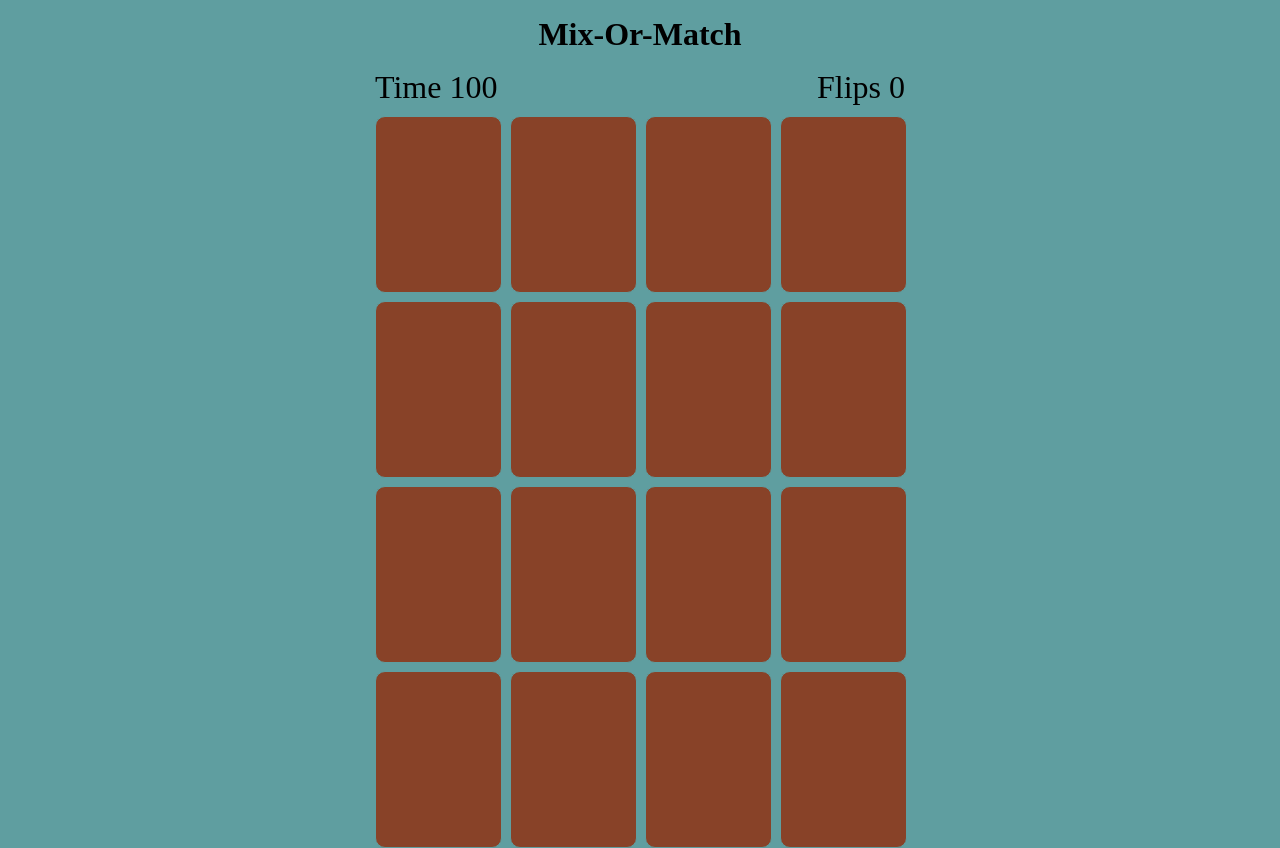
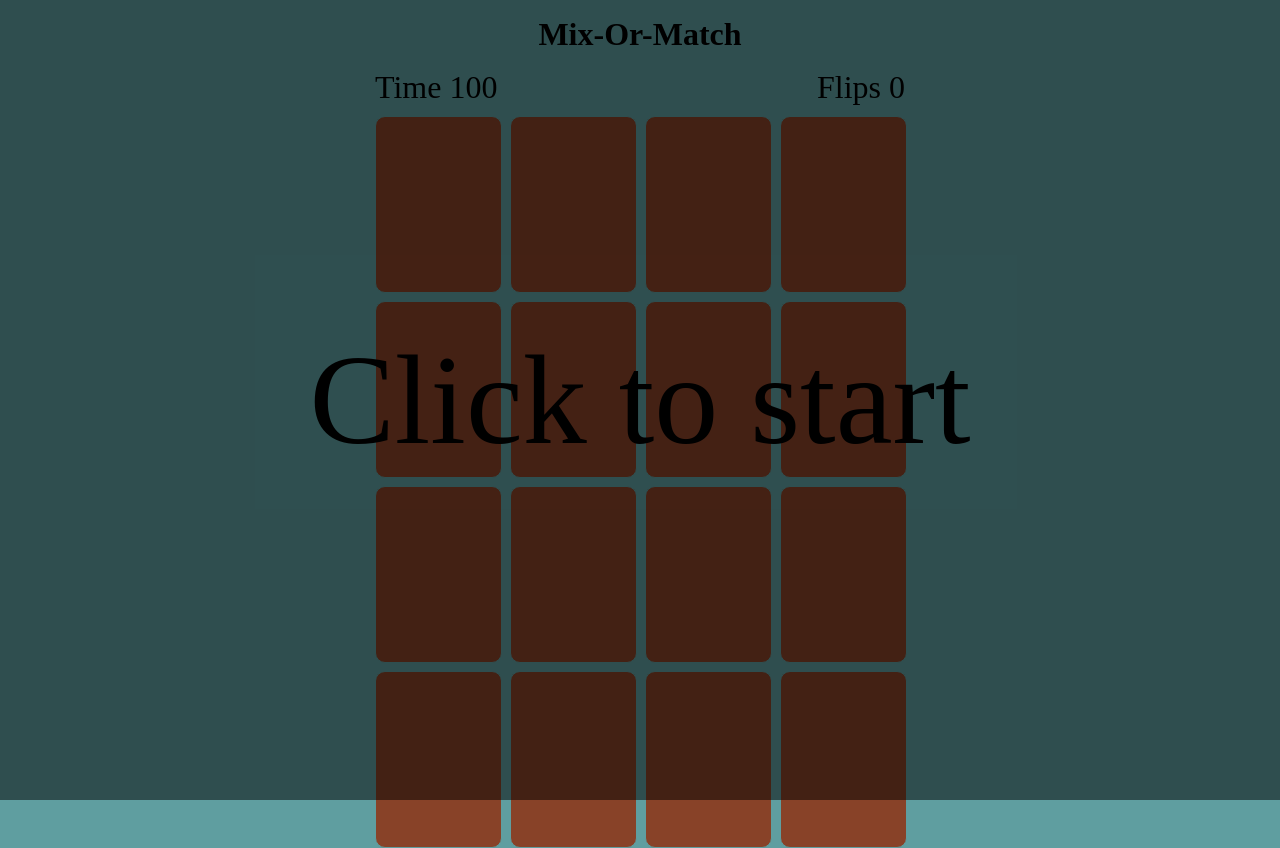
Before and after one commit to faberthet/memory-game, an Angular app: page / in a window 1280 px wide. Built offline with nearby package versions, Linux system fonts and the light colour scheme.

Commit message:
fin html et base css

```diff
--- a/src/app/app.component.css
+++ b/src/app/app.component.css
@@ -24,3 +24,32 @@ h1{
     justify-content: space-between;
     font-size: 2rem;
 }
+.overlay-text{
+    position: fixed;
+    top: 0;
+    right: 0;
+    bottom: 0;
+    left: 0;
+    justify-content: center;
+    align-items: center;
+    z-index: 10;
+    display: none;
+}
+.overlay-text.visible{
+    display: flex;
+    flex-direction: column;
+    animation: grow 500ms forwards;
+}
+.overlay-text>span{
+font-size: .3em;
+}
+@keyframes grow {
+    from {
+        font-size: 0;
+        background-color: rgba(0, 0, 0, 0);
+    }
+    to{
+        font-size: 8rem;
+        background-color: rgba(0, 0, 0, 0.5);
+    }
+}
--- a/src/app/app.component.html
+++ b/src/app/app.component.html
@@ -1,4 +1,7 @@
 <h1>Mix-Or-Match</h1>
+<div class="overlay-text visible">Click to start</div>
+<div class="overlay-text" id="game-over-text">Game Over <span>Click to restart</span></div>
+<div class="overlay-text" id="victory-text">Victory <span>Click to restart</span></div>
 <div class="game-container">
   <div class="game-info-container">
     <div class="game-info">
--- a/src/app/card/card.component.css
+++ b/src/app/card/card.component.css
@@ -30,13 +30,18 @@ transform: rotateY(180deg);
     width: 50%;
     height: auto;
 }
-.card-container:hover .card-back{
+/* .card-container:hover .card-back{
     transform: rotateY(-180deg);
 }
 .card-container:hover .card-front{
     transform: rotateY(0);
+} */
+.card-container.visible .card-back{
+    transform: rotateY(-180deg);
 }
-
+.card-container.visible .card-front{
+    transform: rotateY(0);
+}
 
 
 /* .line1{
```
